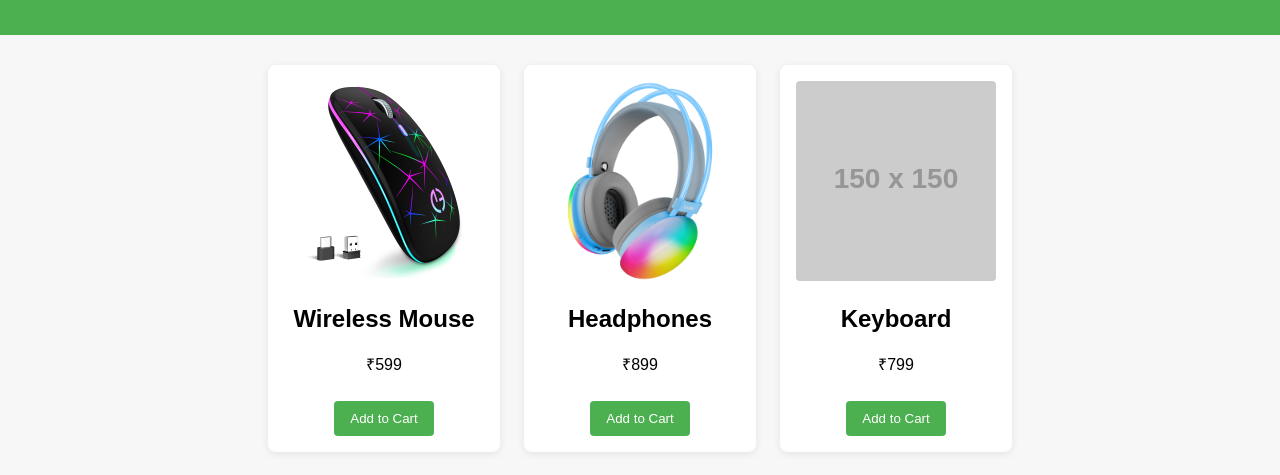
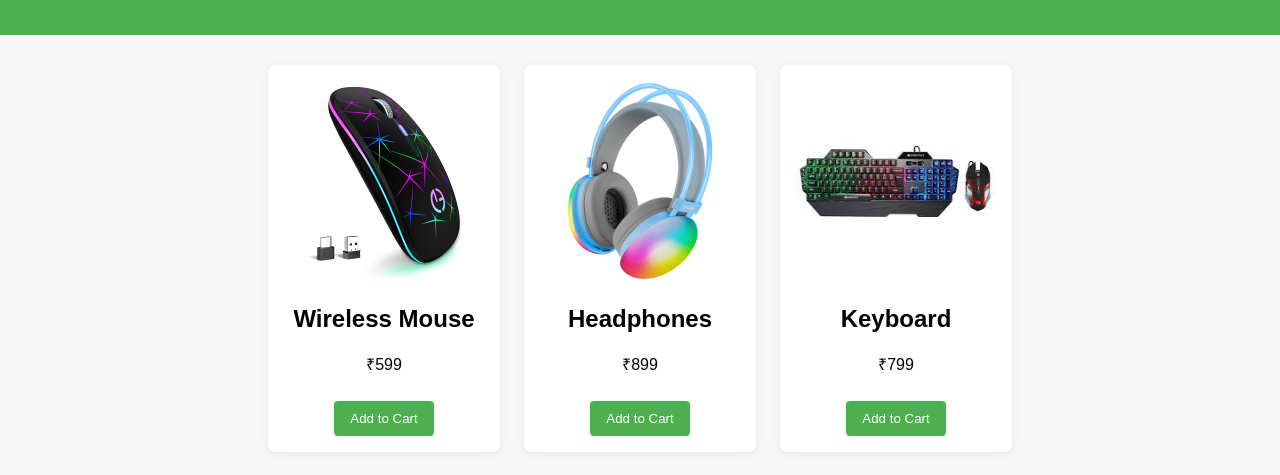
Before and after one commit to Arihantdesai165/website, a plain HTML site: page index.html in a window 1280 px wide. Shown: the part 77-552 px from the top of the page. Drawn offline with Linux system fonts and the light colour scheme; placeholder pictures from the web are drawn by us.

Commit message:
Update index.html

```diff
--- a/index.html
+++ b/index.html
@@ -25,7 +25,7 @@
                 <button class="add-to-cart">Add to Cart</button>
             </div>
             <div class="product" data-name="Keyboard" data-price="799">
-                <img src="https://via.placeholder.com/150" alt="Keyboard">
+                <img src="keyboard.jpeg" alt="Keyboard">
                 <h2>Keyboard</h2>
                 <p>₹799</p>
                 <button class="add-to-cart">Add to Cart</button>
```
